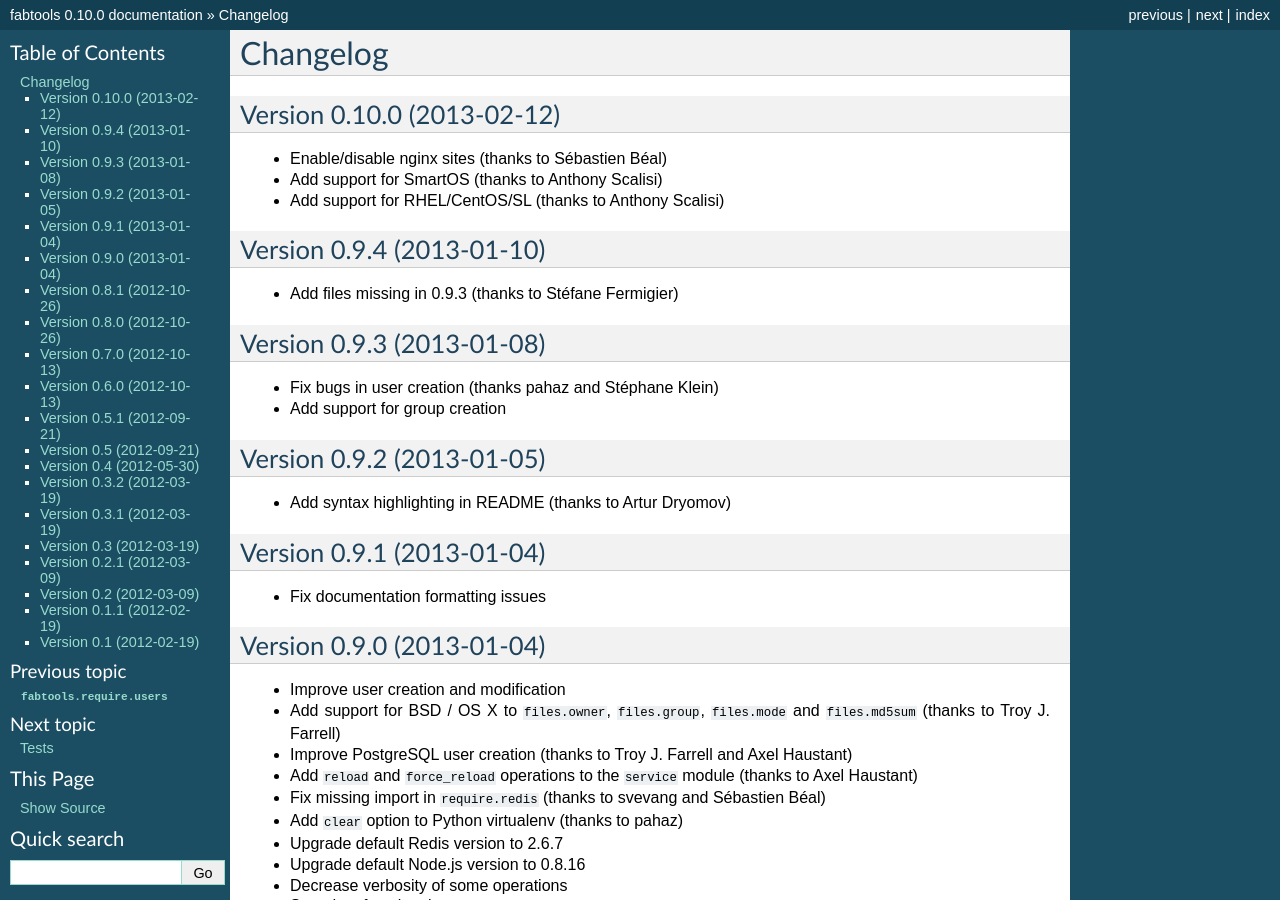
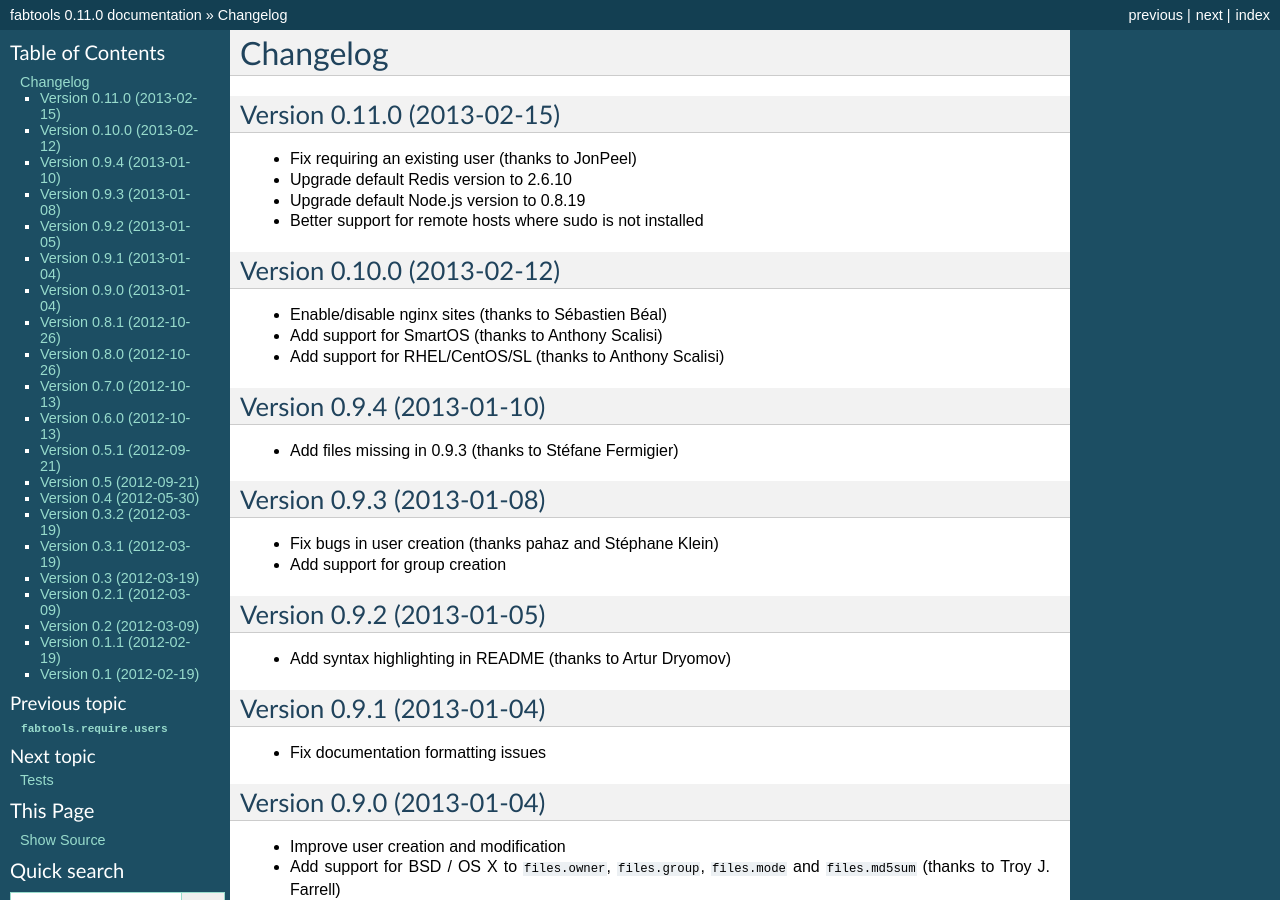
Before and after one commit to fabtools/fabtools, a Sphinx documentation site: the page built from docs/CHANGELOG.rst, in a window 1280 px wide and 900 px high. Built offline with Sphinx 7.4.7, drawn with Linux system fonts in a browser that asks for light colours; some of the changed text lies outside the part shown.

Commit message:
Prepare 0.11.0 release

```diff
--- a/docs/CHANGELOG.rst
+++ b/docs/CHANGELOG.rst
@@ -1,5 +1,13 @@
 Changelog
 =========
+
+Version 0.11.0 (2013-02-15)
+---------------------------
+
+* Fix requiring an existing user (thanks to JonPeel)
+* Upgrade default Redis version to 2.6.10
+* Upgrade default Node.js version to 0.8.19
+* Better support for remote hosts where sudo is not installed
 
 Version 0.10.0 (2013-02-12)
 ---------------------------
--- a/setup.py
+++ b/setup.py
@@ -14,7 +14,7 @@
 
 setup(
     name='fabtools',
-    version='0.10.0',
+    version='0.11.0',
     description='Tools for writing awesome Fabric files',
     long_description=read('README.rst') + '\n' + read('docs/CHANGELOG.rst'),
     author='Ronan Amicel',
```
